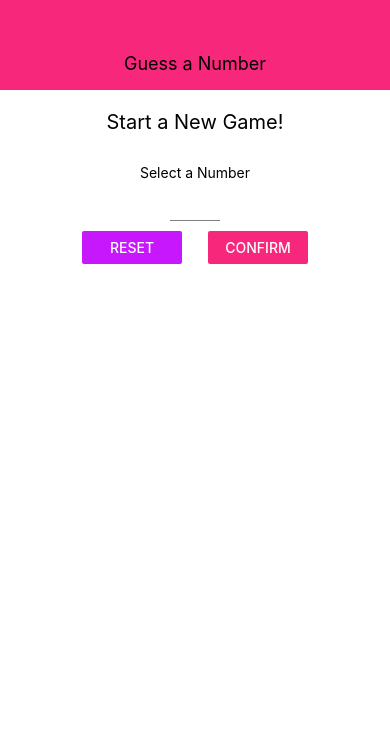
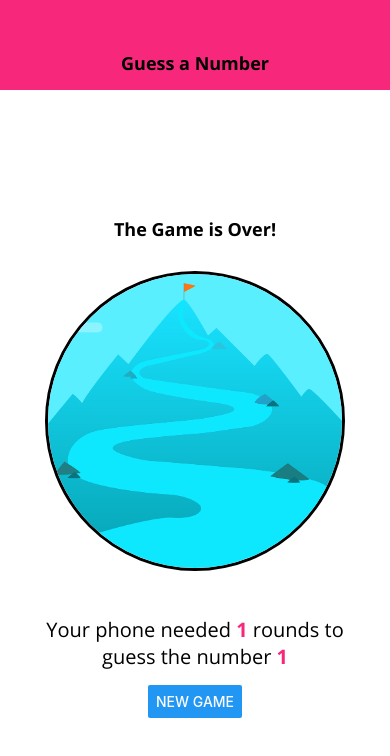
Before and after one commit to wgotterer/react-native-number-guessing, a React Native app: screen / in a window 390 px wide. Shown: the top 756 px of the page. Built offline with nearby package versions, Linux system fonts and the light colour scheme.

Commit message:
styling game over screen

```diff
--- a/App.js
+++ b/App.js
@@ -27,16 +27,29 @@ export default function App() {
   const [guessRounds, setGuessRounds] = useState(0)
   const [dataLoaded, setDataLoaded] = useState(false)
 
-  if (!dataLoaded){
-    return <AppLoading
-        startAsyc={fetchFonts}
-        onFinish={()=> setDataLoaded(true)}
-        onError={(err)=> console.log(err)}
-    />
-    // AppLoading component is rendered becuase I don't want anything else to be rendered if we are still loading data
-    // the startAsync prop is what we want to happen when component is first rendered
-    // startAsync has to be a function and has to have a promise becuase Expo automitically listens for the promise
-    // and when the loading is down it will call the onFinish prop function
+
+  // if (!dataLoaded) {
+  //   return (
+  //     <AppLoading
+  //      //   // AppLoading component is rendered becuase I don't want anything else to be rendered if we are still loading data
+  // //   // the startAsync prop is what we want to happen when component is first rendered
+  // //   // startAsync has to be a function and has to have a promise becuase Expo automitically listens for the promise
+  // //   // and when the loading is down it will call the onFinish prop function
+  //       startAsync={fetchFonts}
+  //       onFinish={() => setDataLoaded(true)}
+  //       onError={(err) => console.log(err)}
+  //     />
+  //   );
+  // }
+
+  if (!dataLoaded) {
+    return (
+      <AppLoading
+        startAsync={fetchFonts}
+        onFinish={() => setDataLoaded(true)}
+        onError={(err) => console.log(err)}
+      />
+    );
   }
 
   const configureNewGameHandler = () => {
@@ -54,6 +67,7 @@ export default function App() {
   }
 
   let content = <StartGameScreen handleStartGame={handleStartGame} />
+  content = <GameOverScreen roundsNumber={1} userNumber={1} onRestart={configureNewGameHandler}/>
 
   if(userNumber && guessRounds <= 0){
     content = <GameScreen userChoice={userNumber} onGameOver={gameOverHandler} />
--- /dev/null
+++ b/components/BodyText.js
@@ -0,0 +1,21 @@
+import {View, Text, StyleSheet} from 'react-native'
+import React from 'react'
+
+
+const BodyText = props => {
+    return (
+
+        <Text style={{...styles.body, ...props.style}}>{props.children}</Text>
+    )
+}
+
+const styles = StyleSheet.create({
+
+
+body:{
+    fontFamily: 'open-sans'
+}
+
+})
+
+export default BodyText
--- a/components/Head.js
+++ b/components/Head.js
@@ -1,11 +1,12 @@
 import React from 'react'
 import Colors from '../constants/colors'
 import {View, StyleSheet, Text} from 'react-native'
+import TitleText from './TitleText'
 
  const Head = props => {
      return(
         <View style={styles.header}>
-        <Text style={styles.headerTitle}>{props.titles}</Text>
+        <TitleText>{props.titles}</TitleText>
     </View>
      )
  }
@@ -19,10 +20,6 @@ import {View, StyleSheet, Text} from 'react-native'
         backgroundColor: Colors.primary,
         alignItems: "center",
         justifyContent: "center"
-    },
-    headerTitle: {
-        fontSize: 18,
-        color: "black"
     }
  })
 export default Head
--- /dev/null
+++ b/components/TitleText.js
@@ -0,0 +1,24 @@
+import { Text, StyleSheet} from 'react-native'
+import React from 'react'
+
+
+const TitleText = props => {
+    return (
+            // this takes everything from the title stylesheet object and then the style properties
+            // of props will merge with or override the style values from TitleText.
+            // the styles in TitleText are default styles and can be merged or overwritten
+        <Text style={{...styles.title, ...props.style}}>{props.children}</Text>
+    )
+}
+
+const styles = StyleSheet.create({
+
+
+title:{
+    fontFamily: 'open-sans-bold',
+    fontSize: 18
+}
+
+})
+
+export default TitleText
--- a/screens/GameOverScreen.js
+++ b/screens/GameOverScreen.js
@@ -1,12 +1,37 @@
 import React from 'react'
-import {View, StyleSheet, Text, Button} from 'react-native'
+import {View, StyleSheet, Image, Button, Text} from 'react-native'
+import { Colors } from 'react-native/Libraries/NewAppScreen'
+import BodyText from '../components/BodyText'
+import TitleText from '../components/TitleText'
+import colors from '../constants/colors'
+
+
 
  const GameOverScreen = props => {
      return(
         <View style={styles.screen}>
-        <Text>The Game is Over!</Text>
-        <Text>Number of rounds: {props.roundsNumber}</Text>
-        <Text>Number was: {props.userNumber} </Text>
+        <TitleText >The Game is Over!</TitleText  >
+        <View style={styles.imageContainer}>
+        {/* we use the require function that takes  a string pointing to our image becuase
+         behind the scenes it allows us to effectively load image and determine it's height and width */}
+         {/* the resizeMode property set to contain so it doesnt crop out any of the image. Using default cover so it fills the cricle */}
+        <Image fadeDuration={1000} source={require('../assets/success.png')} style={styles.image} resizeMode="cover"/>
+        {/* Below is a network image. For network images one has to specify the width and height whereas as locally there is a default */}
+        {/* <Image source={{uri:"https://encrypted-tbn0.gstatic.com/images?q=tbn:ANd9GcQ4pimsU7lED3BRjccLEw4Mk_HqcR3RJb5Ov7RpfSGaSiEvZq7XJF-MfwbWKEhO6NKQXcM&usqp=CAU" }} style={styles.image} resizeMode="cover"/> */}
+
+        </View>
+        <View style={styles.resultContainer}>
+        <BodyText style={styles.resultText} >
+            Your phone needed
+            {/* Text within text compnonents recieves the styling from it's outter text components.
+            On the other hand, A view would not pass styling down to it's children.
+            Text does not use flexbox. View does. Text will automatically wrap itself into a new line if
+            it doesnt fit.  */}
+            <Text style={styles.highlight}> {props.roundsNumber} </Text>
+            rounds to guess the number
+           <Text style={styles.highlight}> {props.userNumber}</Text>
+        </BodyText >
+        </View>
         <Button title="New Game" onPress={props.onRestart} />
     </View>
      )
@@ -18,7 +43,44 @@ import {View, StyleSheet, Text, Button} from 'react-native'
          justifyContent: "center",
          alignItems: "center"
 
+     },
+
+     imageContainer: {
+        borderRadius: 150,
+        borderWidth: 3,
+        borderColor: "black",
+        width: 300,
+        height: 300,
+        // any child inside of the container that would go out of the container is cut off with overflow
+        overflow: "hidden",
+        marginVertical: 30
+
+     },
+
+     image: {
+         width: "100%",
+         height: "100%",
+
+     },
+     resultContainer: {
+         marginHorizontal: 30,
+         marginVertical: 15
+     },
+     resultText:{
+        //  Text components have special style to center (textAlign)
+        // wasn't centering because BodyText already had text styles.
+        // In BodyText passed an object and using the spread operator added props.style
+        // to to into acount the textAlign
+         textAlign: "center",
+         fontSize: 20
+     },
+
+     highlight: {
+         color: colors.primary,
+         fontFamily: "open-sans-bold"
+
      }
+
 
  })
 export default GameOverScreen
--- a/screens/StartGameScreen.js
+++ b/screens/StartGameScreen.js
@@ -4,6 +4,8 @@ import {View, StyleSheet, Text, Button, TouchableWithoutFeedback, Keyboard, Aler
 import Colors from '../constants/colors'
 import Input from '../components/Input'
 import NumberContainer from '../components/NumberContainer'
+import BodyText from '../components/BodyText'
+import TitleText from '../components/TitleText'
 
 const StartGameScreen = props => {
 
@@ -48,7 +50,7 @@ const StartGameScreen = props => {
     if(confirmed){
         confirmedOutput =
         <Card style={styles.summaryContainer}>
-        <Text>You selected </Text>
+        <BodyText>You selected</BodyText>
         <NumberContainer>{selectedNum}</NumberContainer>
         <Button title="START GAME" onPress={() => props.handleStartGame(selectedNum)} />
         </Card>
@@ -60,9 +62,9 @@ const StartGameScreen = props => {
         // the keyboard api allows us to interact with the native device
         <TouchableWithoutFeedback onPress={() => Keyboard.dismiss()}>
         <View style={styles.screen}>
-            <Text style={styles.title}>Start a New Game!</Text>
+            <TitleText style={styles.title}>Start a New Game!</TitleText>
             <Card style={styles.inputContainer}>
-                <Text>Select a Number</Text>
+            <BodyText>Select a Number</BodyText>
                 <Input blurOnSubmit
                 autoCapitalize="none"
                 autoCorrect={false}
@@ -100,6 +102,8 @@ const styles = StyleSheet.create({
     title:{
         fontSize: 20,
         marginVertical: 10,
+        fontFamily: "open-sans-bold"
+
 
     },
     inputContainer:{
@@ -128,6 +132,9 @@ const styles = StyleSheet.create({
         // border box now only takes up as much space as number
         // when align Items to center
         alignItems: 'center',
+    },
+    text:{
+        fontFamily: "open-sans"
     }
 })
 
```
Also changed, not shown: assets/success.png (added).
